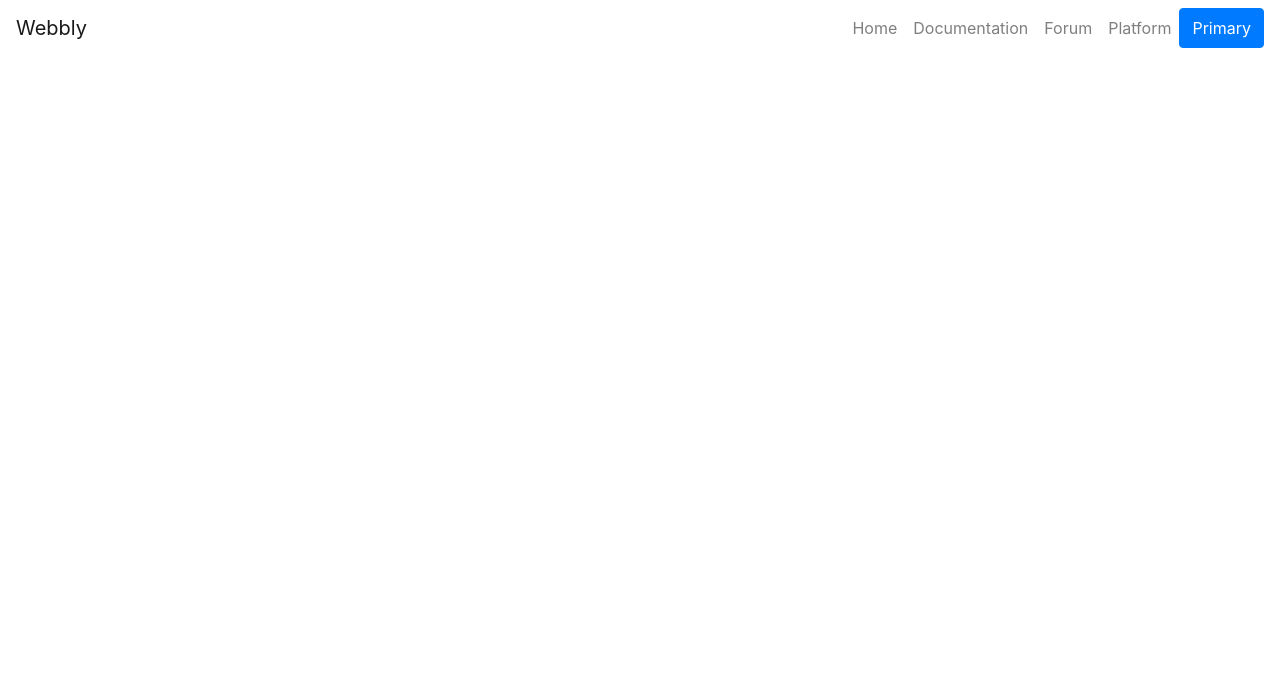
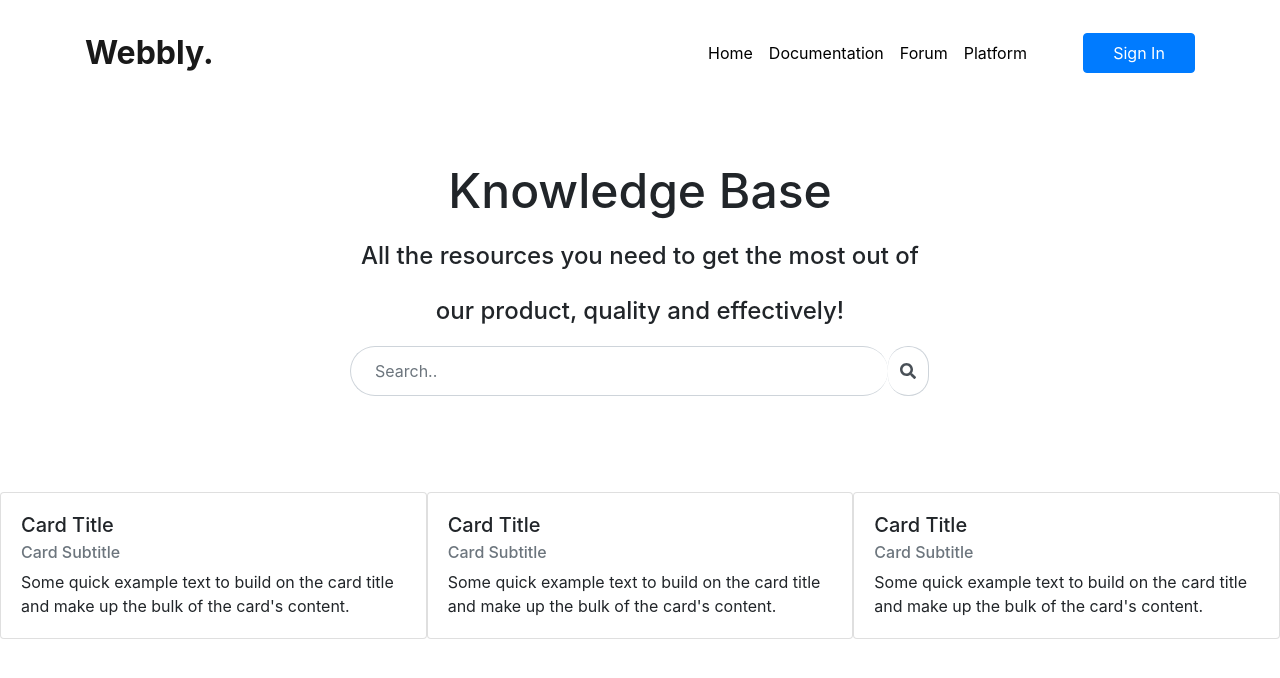
Before and after one commit to MichaelGee/webbly, a React (Create React App) app: page / in a window 1280 px wide. Shown: the top 678 px of the page. Built offline with nearby package versions, Linux system fonts and the light colour scheme.

Commit message:
added the section with flexbox

```diff
--- a/package.json
+++ b/package.json
@@ -3,11 +3,15 @@
   "version": "0.1.0",
   "private": true,
   "dependencies": {
+    "@fortawesome/fontawesome-svg-core": "^1.2.25",
+    "@fortawesome/free-solid-svg-icons": "^5.11.2",
+    "@fortawesome/react-fontawesome": "^0.1.6",
     "axios": "^0.19.0",
     "bootstrap": "^4.3.1",
     "react": "^16.10.1",
     "react-bootstrap": "^1.0.0-beta.12",
     "react-dom": "^16.10.1",
+    "react-fontawesome": "^1.6.1",
     "react-router-dom": "^5.1.2",
     "react-scripts": "3.1.2"
   },
--- a/src/App.css
+++ b/src/App.css
@@ -1,14 +1,60 @@
-.Navbar{
-  color: white !important;
+.container{
+  width: 100% !important;
+  margin: 0 auto !important;
+}
+.navbar{
+  padding: 1.5rem 0 0 0 !important;
+  background: white !important;
 }
 
-/* .App-header {
-  background-color: #282c34;
-  min-height: 100vh;
+.links{
+  color: black !important;
+}
+span{
+  font-size: 2rem;
+}
+.brand{
+  font-size: 2rem !important;
+  font-weight: bold;
+}
+Button{
+  width: 7rem !important;
+}
+ .section1{
+   justify-content: center;
+   text-align: center;
+   padding: 5rem 0 5rem 0;
+ }
+
+.input-group-text{
+  background: white !important;
+}
+
+h4{
+  line-height: 2.3 !important;
+}
+h2{
+  font-size: 3rem !important;
+}
+
+ .search{
+  justify-content: center;
+  width: 100%;
+  margin: 0 auto;
+ }
+input.search.form-control{
+  border-right: white !important;
+  border-radius: 25px !important;
+  padding: 1.5rem;
+}
+
+.searchButton {
+  border-left: white !important;
+  margin-right: 2px !important;
+  border-radius: 20px !important;
+}
+
+.card_container{
   display: flex;
-  flex-direction: column;
-  align-items: center;
   justify-content: center;
-  font-size: calc(10px + 2vmin);
-  color: white;
-} */
+}
--- /dev/null
+++ b/src/components/cards.js
@@ -0,0 +1,55 @@
+import React from "react";
+import { Card } from "react-bootstrap";
+
+const Cards = () => {
+  return (
+    <div>
+      <div className='card_container'>
+        <div className='first_card'>
+          <Card>
+            <Card.Body>
+              <Card.Title>Card Title</Card.Title>
+              <Card.Subtitle className='mb-2 text-muted'>
+                Card Subtitle
+              </Card.Subtitle>
+              <Card.Text>
+                Some quick example text to build on the card title and make up
+                the bulk of the card's content.
+              </Card.Text>
+            </Card.Body>
+          </Card>
+        </div>
+        <div className='second_card'>
+          <Card>
+            <Card.Body>
+              <Card.Title>Card Title</Card.Title>
+              <Card.Subtitle className='mb-2 text-muted'>
+                Card Subtitle
+              </Card.Subtitle>
+              <Card.Text>
+                Some quick example text to build on the card title and make up
+                the bulk of the card's content.
+              </Card.Text>
+            </Card.Body>
+          </Card>
+        </div>
+        <div className='third_card'>
+          <Card>
+            <Card.Body>
+              <Card.Title>Card Title</Card.Title>
+              <Card.Subtitle className='mb-2 text-muted'>
+                Card Subtitle
+              </Card.Subtitle>
+              <Card.Text>
+                Some quick example text to build on the card title and make up
+                the bulk of the card's content.
+              </Card.Text>
+            </Card.Body>
+          </Card>
+        </div>
+      </div>
+    </div>
+  );
+};
+
+export default Cards;
--- a/src/components/home.js
+++ b/src/components/home.js
@@ -1,10 +1,44 @@
 import React from "react";
 import Navi from "./navbar";
+import Cards from "./cards";
+import { faSearch } from "@fortawesome/free-solid-svg-icons";
+import { FontAwesomeIcon } from "@fortawesome/react-fontawesome";
+import { Form, Col, InputGroup } from "react-bootstrap";
 
 const Homepage = () => {
   return (
     <div>
       <Navi />
+      <Col md={{ span: 6, offset: 3 }}>
+        <section className='section1'>
+          <div className='container'>
+            {/* Section 1 text */}
+            <h2>Knowledge Base</h2>
+            <h4>
+              All the resources you need to get the most out of <br /> our
+              product, quality and effectively!
+            </h4>
+            {/* Search Bar */}
+            <Form>
+              <Form.Group>
+                <InputGroup>
+                  <Form.Control
+                    type='text'
+                    placeholder='Search..'
+                    className='search'
+                  />
+                  <InputGroup.Prepend>
+                    <InputGroup.Text className='searchButton'>
+                      <FontAwesomeIcon icon={faSearch} />
+                    </InputGroup.Text>
+                  </InputGroup.Prepend>
+                </InputGroup>
+              </Form.Group>
+            </Form>
+          </div>
+        </section>
+      </Col>
+      <Cards />
     </div>
   );
 };
--- a/src/components/navbar.js
+++ b/src/components/navbar.js
@@ -1,22 +1,33 @@
 import React from "react";
-import { Nav, Navbar, Button } from "react-bootstrap";
+import { Nav, Navbar, Button, Container } from "react-bootstrap";
 /* import {Link} from "react-router-dom"; */
-
 const Navi = () => {
   return (
     <div>
-      <Navbar collapseOnSelect expand='lg' bg='white'>
-        <Navbar.Brand href='#home'>Webbly</Navbar.Brand>
-        <Navbar.Toggle aria-controls='responsive-navbar-nav' />
-        <Navbar.Collapse id='responsive-navbar-nav'>
-          <Nav className='ml-auto'>
-            <Nav.Link href='#deets'>Home</Nav.Link>
-            <Nav.Link href='#memes'>Documentation</Nav.Link>
-            <Nav.Link href='#deets'>Forum</Nav.Link>
-            <Nav.Link href='#deets'>Platform</Nav.Link>
-            <Button variant='primary'>Primary</Button>
-          </Nav>
-        </Navbar.Collapse>
+      <Navbar collapseOnSelect expand='lg' className='navbar'>
+        <div className='container'>
+          <Navbar.Brand href='#home' className='brand'>
+            Webbly<span>.</span>
+          </Navbar.Brand>
+          <Navbar.Toggle aria-controls='responsive-navbar-nav' />
+          <Navbar.Collapse id='responsive-navbar-nav'>
+            <Nav className='ml-auto'>
+              <Nav.Link className='links' href='#deets'>
+                Home
+              </Nav.Link>
+              <Nav.Link className='links' href='#memes'>
+                Documentation
+              </Nav.Link>
+              <Nav.Link className='links' href='#deets'>
+                Forum
+              </Nav.Link>
+              <Nav.Link className='links mr-5' href='#deets'>
+                Platform
+              </Nav.Link>
+              <Button variant='primary'>Sign In</Button>
+            </Nav>
+          </Navbar.Collapse>
+        </div>
       </Navbar>
     </div>
   );
```
Also changed, not shown: 1 other file (tests, documents, lock files or other folders).
